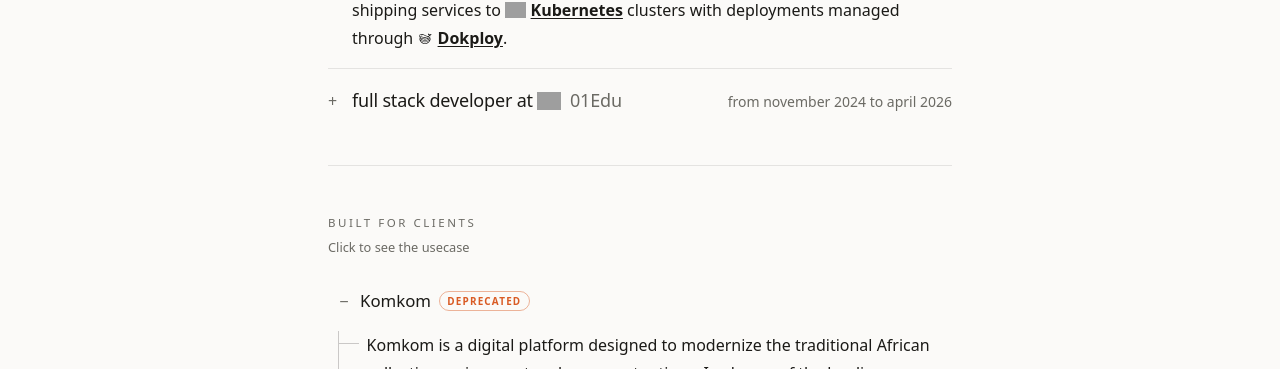
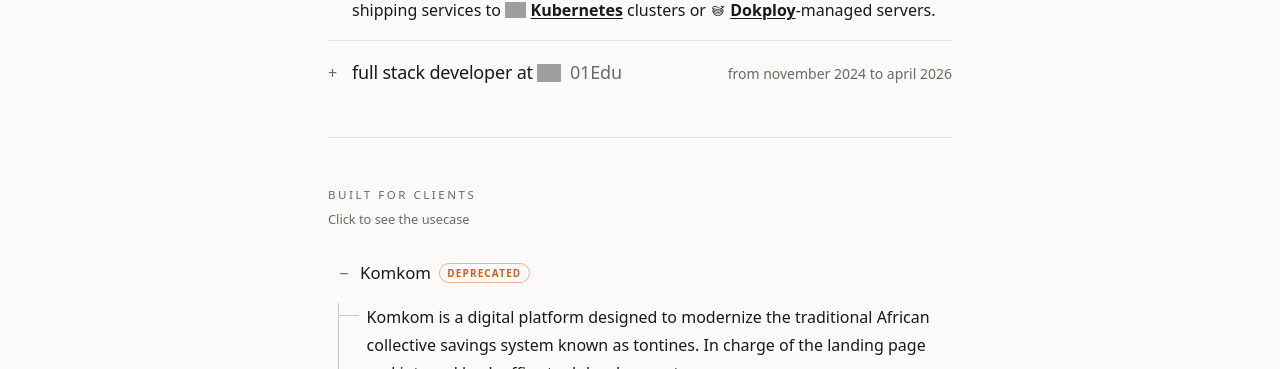
Before and after one commit to Aziz-TheDarkCode/my_porfolio, an Astro site: page / in a window 1280 px wide. Shown: the part 731-1100 px from the top of the page. Built offline with nearby package versions, Linux system fonts and the light colour scheme; Astro itself is replaced by a stand-in of ours; grey boxes are pictures that could not be loaded; a web font is replaced by a local one.

Commit message:
Refine Ineni deployment description

```diff
--- a/src/content/career/ineni.md
+++ b/src/content/career/ineni.md
@@ -8,4 +8,4 @@ headline: "An international advisory and technology firm specializing in digital
 order: 1
 ---
 
-Most of my work happens in ![TypeScript](https://svgl.app/library/typescript.svg) **TypeScript** across ![React](https://svgl.app/library/react_light.svg) **React** and ![Node.js](https://svgl.app/library/nodejs.svg) **Node.js**, shipping services to ![Kubernetes](https://svgl.app/library/kubernetes.svg) **Kubernetes** clusters with deployments managed through ![Dokploy](/icons/dokploy.svg) **Dokploy**.
+Most of my work happens in ![TypeScript](https://svgl.app/library/typescript.svg) **TypeScript** across ![React](https://svgl.app/library/react_light.svg) **React** and ![Node.js](https://svgl.app/library/nodejs.svg) **Node.js**, shipping services to ![Kubernetes](https://svgl.app/library/kubernetes.svg) **Kubernetes** clusters or ![Dokploy](/icons/dokploy.svg) **Dokploy**-managed servers.
```
